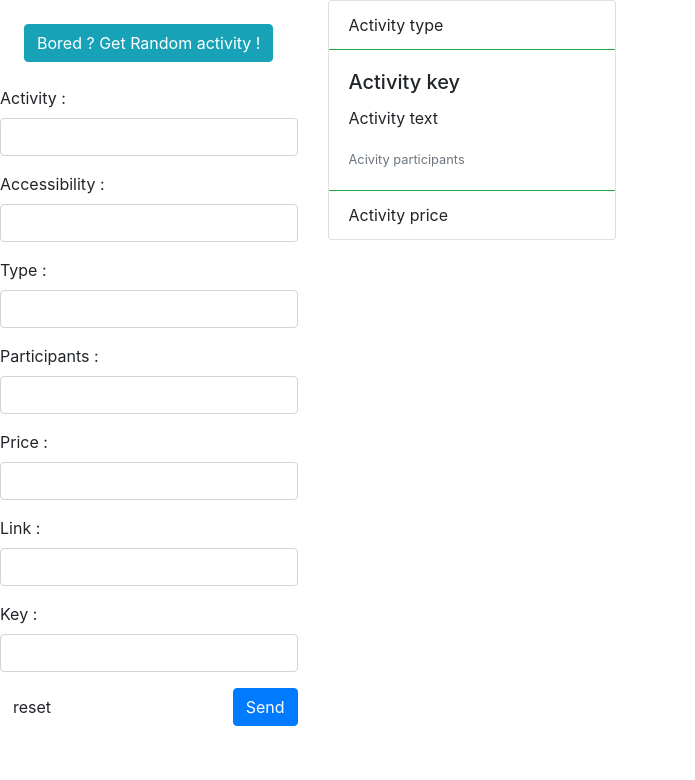
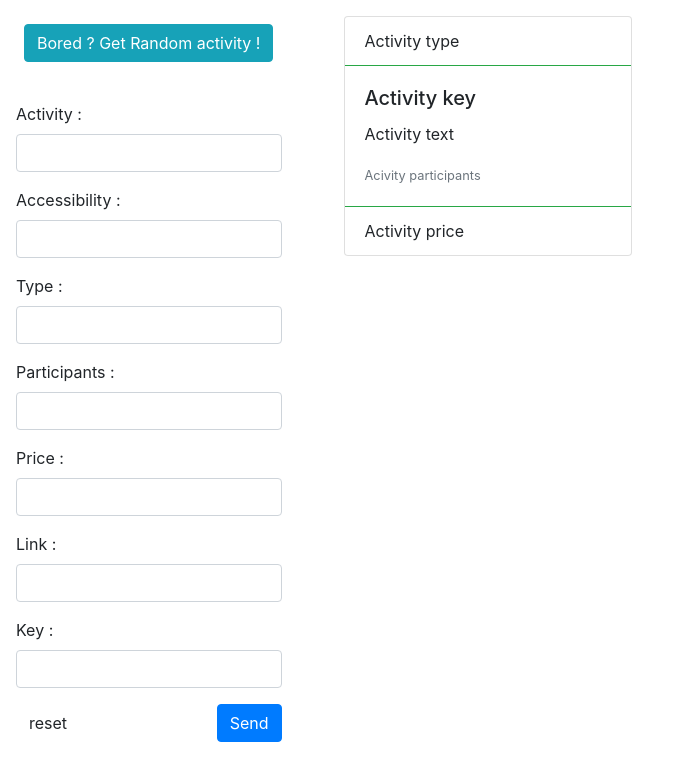
Before and after one commit to Jonatbegot/angular-bored, an Angular app: page / in a window 1280 px wide. Shown: the top 780 px of the page, without its empty margins (0-695 px from the left). Built offline with nearby package versions, Linux system fonts and the light colour scheme; no server answers.

Commit message:
fix styles

```diff
--- a/src/app/activity-form/activity-form.component.html
+++ b/src/app/activity-form/activity-form.component.html
@@ -1,7 +1,7 @@
 <div class="p-4">
   <app-acivity-random></app-acivity-random>
 </div>
-<form (ngSubmit)="activityForm.valid && onSubmit()" #form="ngForm" [formGroup]="activityForm">
+<form class="p-3" (ngSubmit)="activityForm.valid && onSubmit()" #form="ngForm" [formGroup]="activityForm">
   <div class="form-group">
     <label for="activity">Activity :</label>
     <input type="text" class="form-control" name="activity" formControlName="activity">
--- a/src/app/activity-list/activity-list.component.html
+++ b/src/app/activity-list/activity-list.component.html
@@ -1,3 +1,4 @@
+<div class="p-3">
   <div class="card">
     <div class="card-header bg-transparent border-success">Activity type</div>
     <div class="card-body">
@@ -11,3 +12,4 @@
       Activity price
     </div>
   </div>
+</div>
```
Lines whose indentation alone changed are shown as unchanged.
